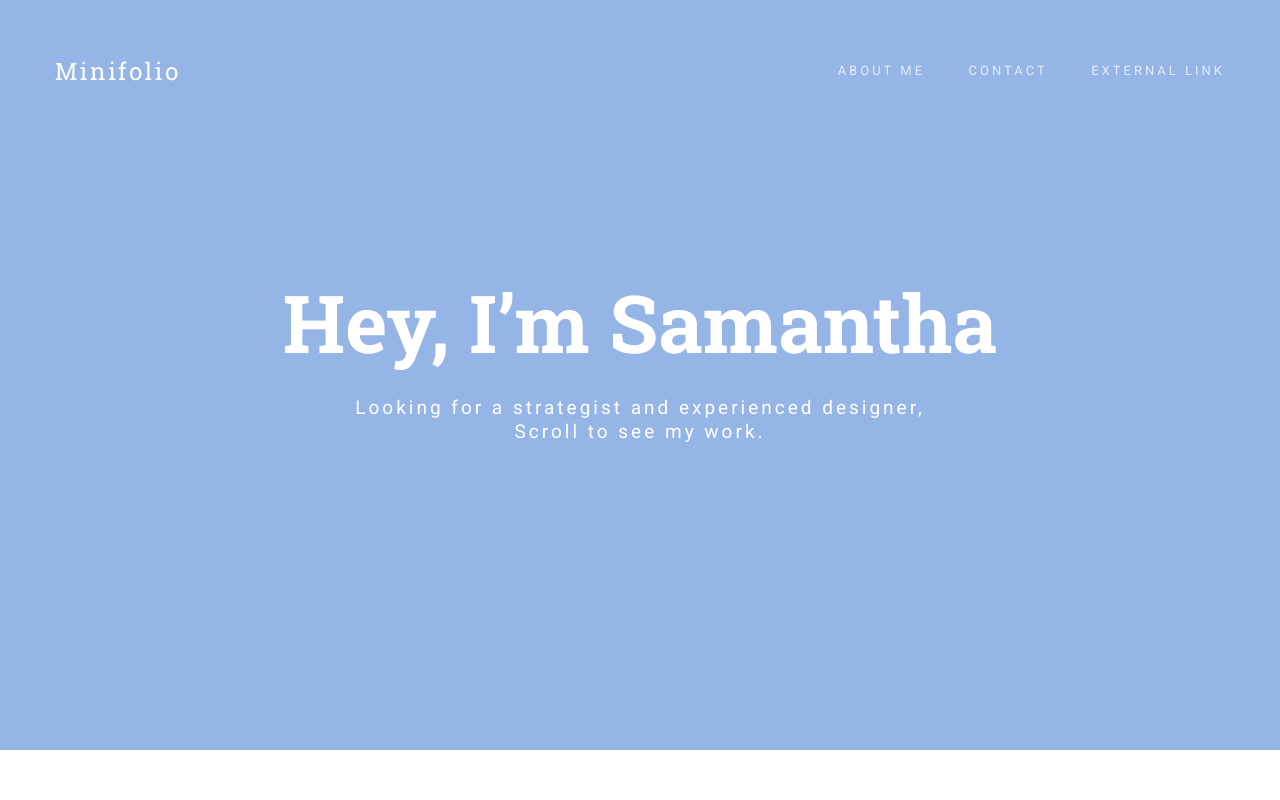
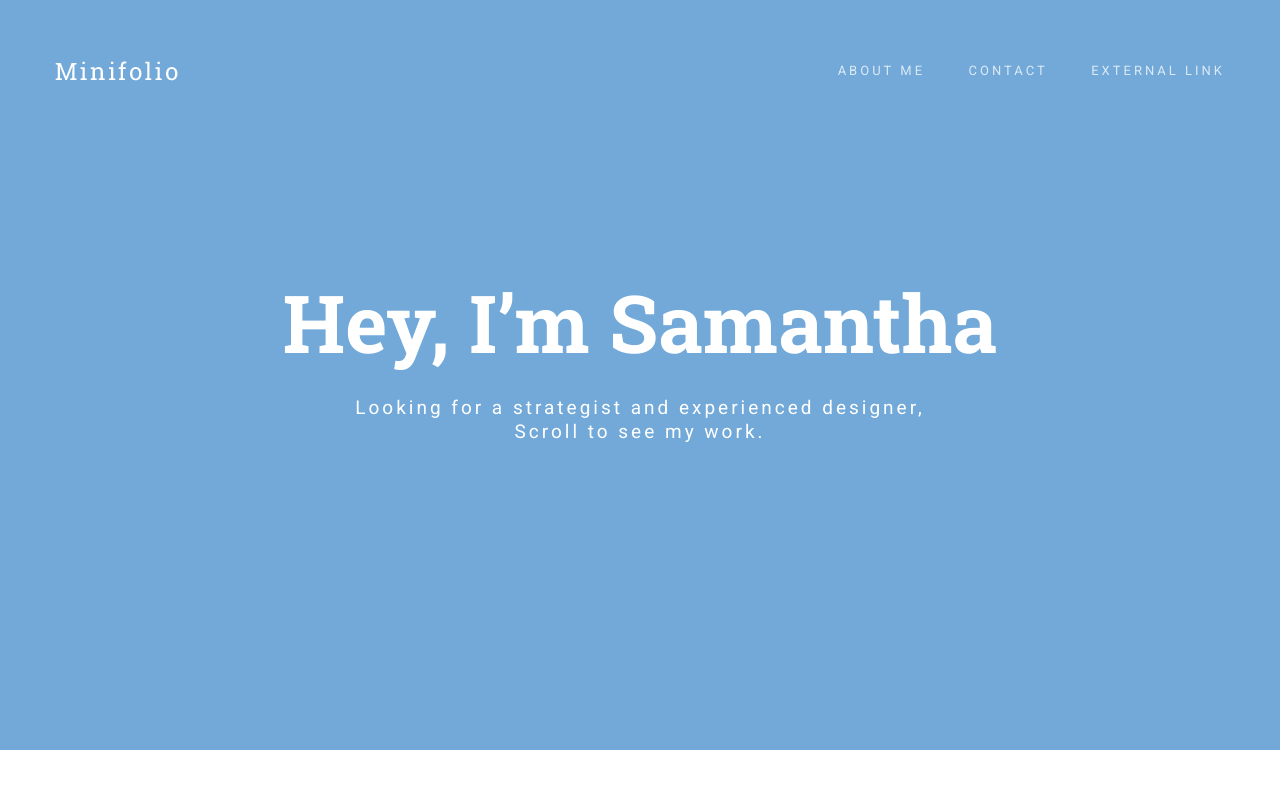
Before and after one commit to GWC-UIUC/extra10, a plain HTML site: page index.html in a window 1280 px wide. Shown: the top 800 px of the page. Drawn offline with nearby package versions, Linux system fonts and the light colour scheme.

Commit message:
Background

```diff
--- a/css/main.css
+++ b/css/main.css
@@ -298,7 +298,7 @@ ul li {
 -------------------------------------------------------------------------------*/
 
 .banner {
-	background-color: #94b5e6
+	background-color: #72a9d8
 	;
 	min-height: 750px;
 }
```
